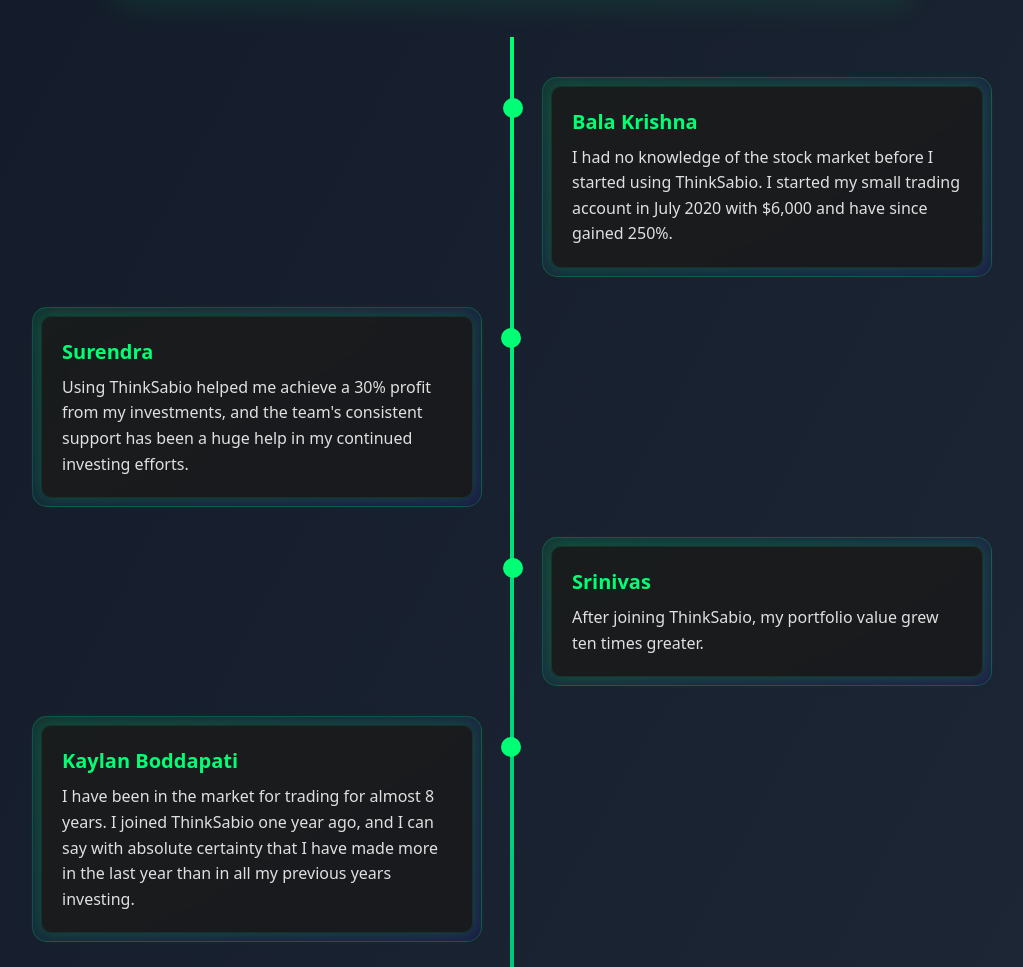
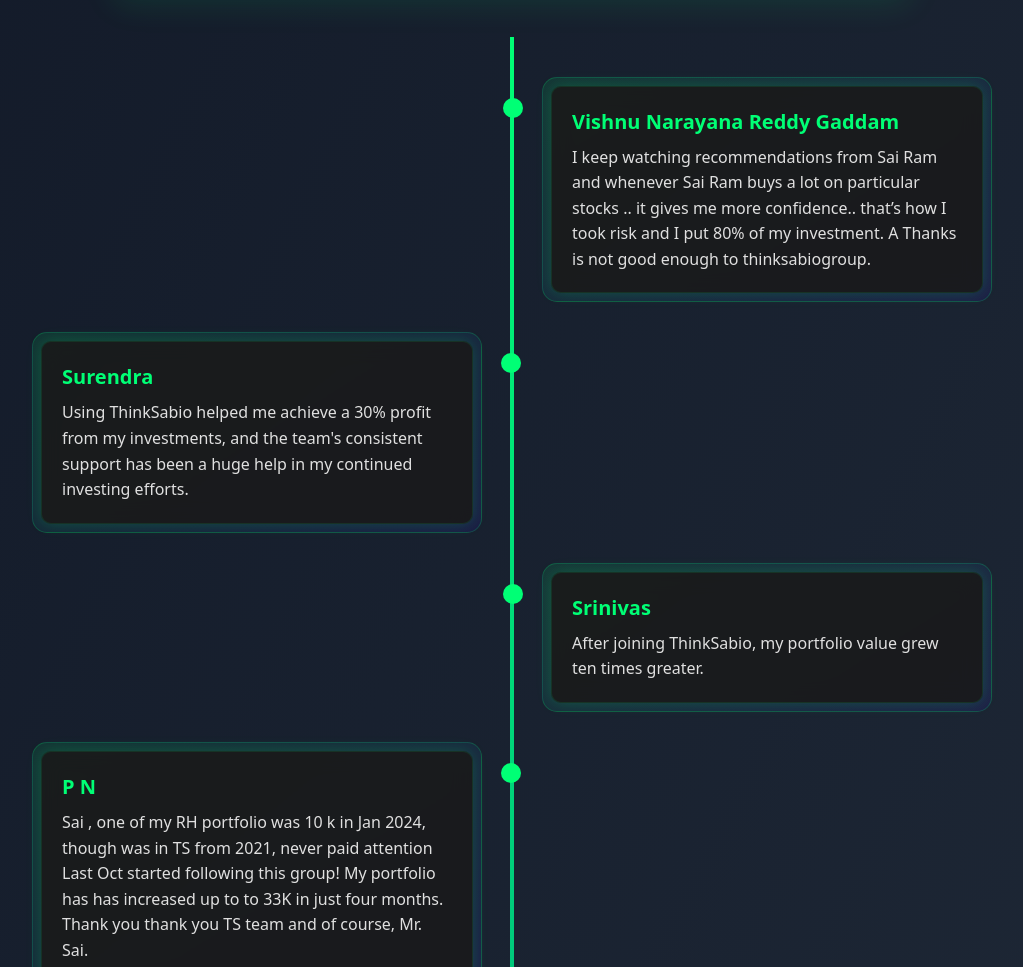
Before and after one commit to SaranGoutham/TS, a plain HTML site: page successstories.html in a window 1280 px wide. Shown: the part 795-1762 px from the top of the page, without its empty margins (128-1151 px from the left). Drawn offline with nearby package versions, Linux system fonts and the light colour scheme.

Commit message:
Update successstories.html

```diff
--- a/successstories.html
+++ b/successstories.html
@@ -524,8 +524,8 @@
         <div class="stories">
             <div class="story-card">
                 <div class="story-content">
-                    <h3>Bala Krishna</h3>
-                    <p>I had no knowledge of the stock market before I started using ThinkSabio. I started my small trading account in July 2020 with $6,000 and have since gained 250%.</p>
+                    <h3>Vishnu Narayana Reddy Gaddam</h3>
+                    <p>I keep watching recommendations from Sai Ram and whenever Sai Ram buys a lot on particular stocks .. it gives me more confidence.. that’s how I took risk and I put 80% of my investment. A Thanks is not good enough to thinksabiogroup.</p>
                 </div>
             </div>
             <div class="story-card">
@@ -542,8 +542,9 @@
             </div>
             <div class="story-card">
                 <div class="story-content">
-                    <h3>Kaylan Boddapati</h3>
-                    <p>I have been in the market for trading for almost 8 years. I joined ThinkSabio one year ago, and I can say with absolute certainty that I have made more in the last year than in all my previous years investing.</p>
+                    <h3>P N</h3>
+                    <p>Sai  , one of my RH portfolio was 10 k in Jan 2024, though was in TS from 2021, never paid attention
+Last Oct started following this group! My portfolio has has increased up to to 33K in just four months. Thank you thank you TS team and of course, Mr. Sai.</p>
                 </div>
             </div>
             <div class="story-card">
@@ -561,6 +562,7 @@
         </div>
     </div>
 
+
     <footer class="text-center mt-16 text-gray-500">
         <p>© 2025 ThinkSabio. All Rights Reserved.</p>
     </footer>
```
